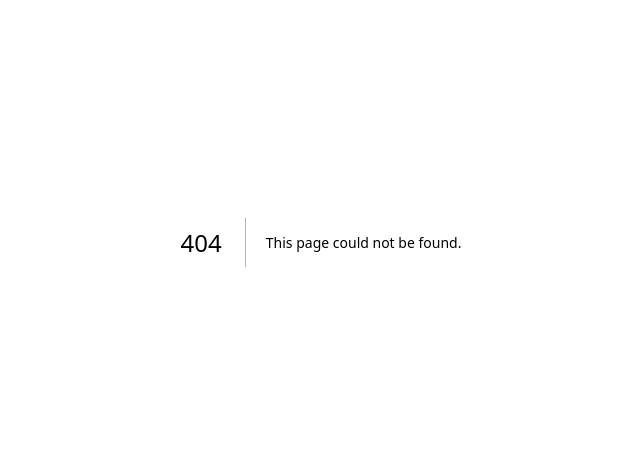
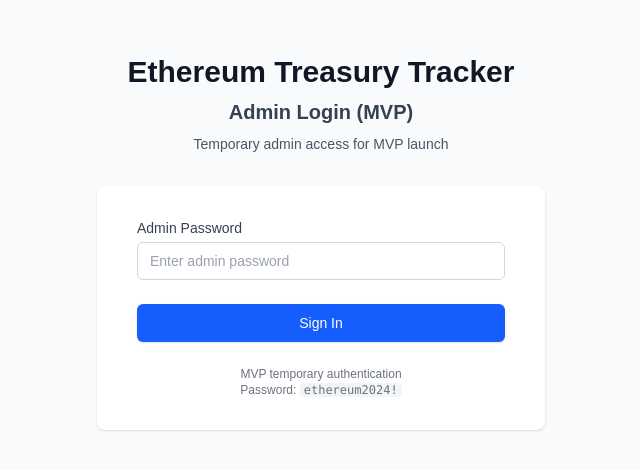
Before and after one commit to bobgourley/eth-treasury-tracker, a Next.js app: page /admin/simple-login in a window 1280 px wide. Before the commit this address had no page. Shown: the part 158-628 px from the top of the page, without its empty margins (319-959 px from the left). Built offline with nearby package versions, Linux system fonts and the light colour scheme.

Commit message:
Add simple admin authentication system for MVP - bypasses NextAuth issues

```diff
--- /dev/null
+++ b/src/app/admin/simple-login/page.tsx
@@ -0,0 +1,107 @@
+'use client'
+
+import { useState } from 'react'
+import { useRouter } from 'next/navigation'
+
+export default function SimpleAdminLogin() {
+  const [password, setPassword] = useState('')
+  const [error, setError] = useState('')
+  const [isLoading, setIsLoading] = useState(false)
+  const router = useRouter()
+
+  const handleLogin = async (e: React.FormEvent) => {
+    e.preventDefault()
+    setIsLoading(true)
+    setError('')
+
+    // Simple password check for MVP (replace with your chosen password)
+    const adminPassword = 'ethereum2024!' // Change this to whatever you want
+
+    if (password === adminPassword) {
+      // Set a simple session flag in localStorage for MVP
+      localStorage.setItem('adminAuthenticated', 'true')
+      localStorage.setItem('adminEmail', process.env.NEXT_PUBLIC_ADMIN_EMAIL || 'admin@ethereumlist.com')
+      router.push('/admin')
+    } else {
+      setError('Invalid password. Please try again.')
+    }
+
+    setIsLoading(false)
+  }
+
+  return (
+    <div className="min-h-screen bg-gray-50 flex flex-col justify-center py-12 sm:px-6 lg:px-8">
+      <div className="sm:mx-auto sm:w-full sm:max-w-md">
+        <div className="text-center">
+          <h1 className="text-3xl font-bold text-gray-900 mb-2">
+            Ethereum Treasury Tracker
+          </h1>
+          <h2 className="text-xl font-semibold text-gray-700">
+            Admin Login (MVP)
+          </h2>
+          <p className="mt-2 text-sm text-gray-600">
+            Temporary admin access for MVP launch
+          </p>
+        </div>
+      </div>
+
+      <div className="mt-8 sm:mx-auto sm:w-full sm:max-w-md">
+        <div className="bg-white py-8 px-4 shadow sm:rounded-lg sm:px-10">
+          {error && (
+            <div className="mb-4 bg-red-50 border border-red-200 text-red-700 px-4 py-3 rounded">
+              {error}
+            </div>
+          )}
+
+          <form onSubmit={handleLogin} className="space-y-6">
+            <div>
+              <label htmlFor="password" className="block text-sm font-medium text-gray-700">
+                Admin Password
+              </label>
+              <div className="mt-1">
+                <input
+                  id="password"
+                  name="password"
+                  type="password"
+                  autoComplete="current-password"
+                  required
+                  value={password}
+                  onChange={(e) => setPassword(e.target.value)}
+                  className="appearance-none block w-full px-3 py-2 border border-gray-300 rounded-md placeholder-gray-400 focus:outline-none focus:ring-blue-500 focus:border-blue-500 sm:text-sm"
+                  placeholder="Enter admin password"
+                />
+              </div>
+            </div>
+
+            <div>
+              <button
+                type="submit"
+                disabled={isLoading}
+                className="w-full flex justify-center py-2 px-4 border border-transparent rounded-md shadow-sm text-sm font-medium text-white bg-blue-600 hover:bg-blue-700 focus:outline-none focus:ring-2 focus:ring-offset-2 focus:ring-blue-500 disabled:opacity-50 disabled:cursor-not-allowed"
+              >
+                {isLoading ? (
+                  <div className="flex items-center">
+                    <div className="animate-spin rounded-full h-4 w-4 border-b-2 border-white mr-2"></div>
+                    Signing in...
+                  </div>
+                ) : (
+                  'Sign In'
+                )}
+              </button>
+            </div>
+          </form>
+
+          <div className="mt-6">
+            <div className="text-center">
+              <p className="text-xs text-gray-500">
+                MVP temporary authentication
+                <br />
+                Password: <code className="bg-gray-100 px-1 rounded">ethereum2024!</code>
+              </p>
+            </div>
+          </div>
+        </div>
+      </div>
+    </div>
+  )
+}
--- /dev/null
+++ b/src/app/admin/simple/page.tsx
@@ -0,0 +1,112 @@
+'use client'
+
+import { useState, useEffect } from 'react'
+import { useRouter } from 'next/navigation'
+import AdminDashboard from '@/components/AdminDashboard'
+import CompanyManagement from '@/components/CompanyManagement'
+
+export default function SimpleAdminPage() {
+  const router = useRouter()
+  const [activeTab, setActiveTab] = useState<'dashboard' | 'companies'>('dashboard')
+  const [isAuthenticated, setIsAuthenticated] = useState(false)
+  const [isLoading, setIsLoading] = useState(true)
+
+  useEffect(() => {
+    // Check simple authentication
+    const authStatus = localStorage.getItem('adminAuthenticated')
+    if (authStatus === 'true') {
+      setIsAuthenticated(true)
+    } else {
+      router.push('/admin/simple-login')
+    }
+    setIsLoading(false)
+  }, [router])
+
+  const handleLogout = () => {
+    localStorage.removeItem('adminAuthenticated')
+    localStorage.removeItem('adminEmail')
+    router.push('/admin/simple-login')
+  }
+
+  if (isLoading) {
+    return (
+      <div className="min-h-screen bg-gray-100 flex items-center justify-center">
+        <div className="text-lg">Loading...</div>
+      </div>
+    )
+  }
+
+  if (!isAuthenticated) {
+    return null // Will redirect to login
+  }
+
+  return (
+    <div className="min-h-screen bg-gray-100">
+      {/* Header */}
+      <div className="bg-white shadow">
+        <div className="max-w-7xl mx-auto px-4 sm:px-6 lg:px-8">
+          <div className="flex justify-between items-center py-6">
+            <div className="flex items-center">
+              <h1 className="text-3xl font-bold text-gray-900">
+                Admin Dashboard
+              </h1>
+              <span className="ml-4 px-3 py-1 bg-green-100 text-green-800 text-sm font-medium rounded-full">
+                MVP Mode
+              </span>
+            </div>
+            <div className="flex items-center space-x-4">
+              <a
+                href="https://ethereumlist.com"
+                target="_blank"
+                rel="noopener noreferrer"
+                className="text-blue-600 hover:text-blue-800 font-medium"
+              >
+                View Site →
+              </a>
+              <button
+                onClick={handleLogout}
+                className="bg-red-600 hover:bg-red-700 text-white px-4 py-2 rounded-md text-sm font-medium"
+              >
+                Logout
+              </button>
+            </div>
+          </div>
+        </div>
+      </div>
+
+      {/* Navigation Tabs */}
+      <div className="max-w-7xl mx-auto px-4 sm:px-6 lg:px-8 py-6">
+        <div className="border-b border-gray-200">
+          <nav className="-mb-px flex space-x-8">
+            <button
+              onClick={() => setActiveTab('dashboard')}
+              className={`py-2 px-1 border-b-2 font-medium text-sm ${
+                activeTab === 'dashboard'
+                  ? 'border-blue-500 text-blue-600'
+                  : 'border-transparent text-gray-500 hover:text-gray-700 hover:border-gray-300'
+              }`}
+            >
+              Dashboard
+            </button>
+            <button
+              onClick={() => setActiveTab('companies')}
+              className={`py-2 px-1 border-b-2 font-medium text-sm ${
+                activeTab === 'companies'
+                  ? 'border-blue-500 text-blue-600'
+                  : 'border-transparent text-gray-500 hover:text-gray-700 hover:border-gray-300'
+              }`}
+            >
+              Company Management
+            </button>
+          </nav>
+        </div>
+
+        {/* Content */}
+        <div className="mt-6">
+          {activeTab === 'dashboard' && <AdminDashboard />}
+          {activeTab === 'companies' && <CompanyManagement />}
+        </div>
+      </div>
+    </div>
+  )
+}
```
